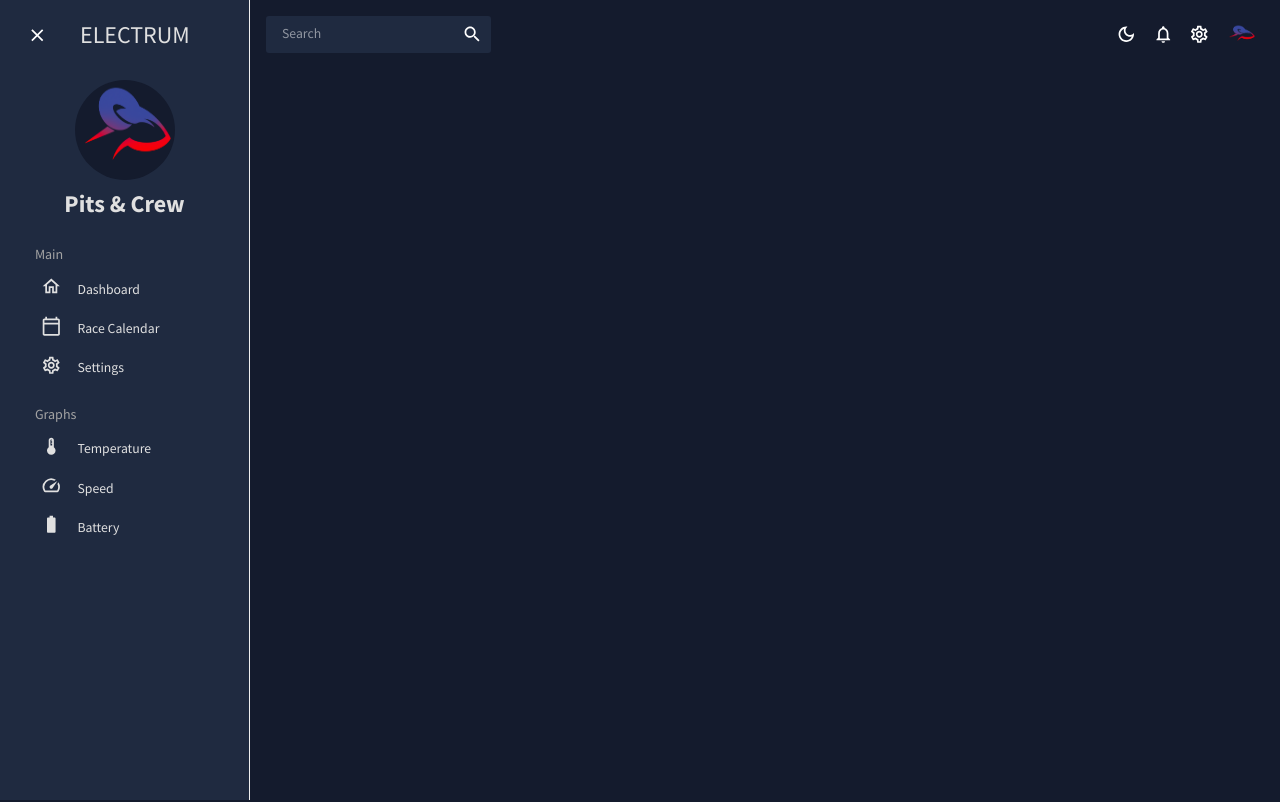
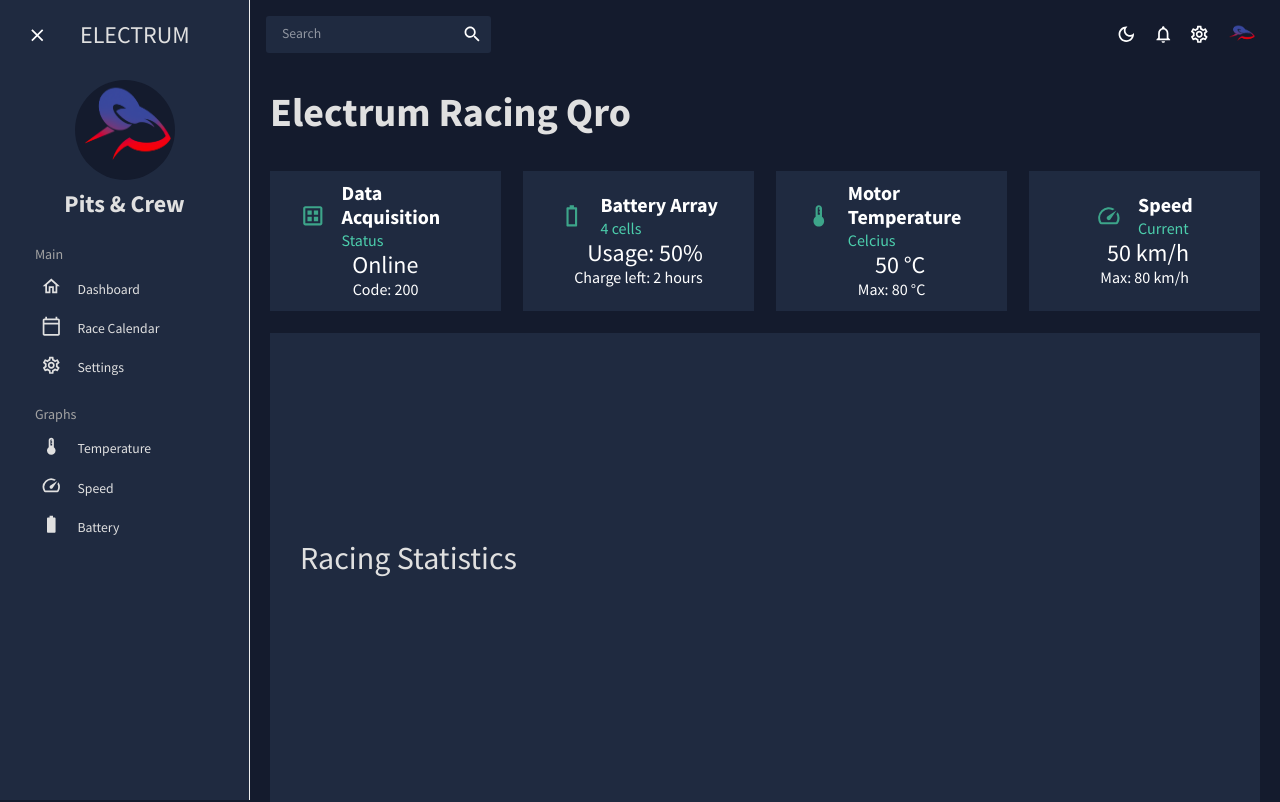
Before and after one commit to salgue441/Electrum-Dashboard, a React (Create React App) app in the folder frontend/: page / in a window 1280 px wide. Shown: the top 802 px of the page. Built offline with nearby package versions, Linux system fonts and the light colour scheme.

Commit message:
Implemented dashboard view

```diff
--- a/frontend/src/App.js
+++ b/frontend/src/App.js
@@ -4,6 +4,9 @@ import { Routes, Route } from "react-router-dom"
 // Components
 import { SidebarContextProvider } from "./Components/Sidebar/sidebarContext"
 import Topbar from "./Components/Topbar/Topbar"
+
+// Views
+import Dashboard from "./Views/Dashboard/Dashboard"
 
 // Themes
 import { CssBaseline, ThemeProvider } from "@mui/material"
@@ -29,6 +32,13 @@ const App = () => {
           <div style={{ height: "100%", width: "100%" }}>
             <main>
               <Topbar />
+
+              <Routes>
+                <Route path="/" element={
+                  <Dashboard />
+                } />
+
+              </Routes>
             </main>
           </div>
         </SidebarContextProvider>
--- a/frontend/src/Components/StatBox/StatBox.jsx
+++ b/frontend/src/Components/StatBox/StatBox.jsx
@@ -1,26 +1,18 @@
-// mui components
 import { Box, Typography, useTheme } from "@mui/material"
-
-// theme
 import { tokens } from "../../theme"
 
-/**
- * @brief
- * Stats component for the dashboard
- * @param {Object} props
- * @returns {JSX.Element} Stats component
- */
 const StatBox = ({ title, subtitle, icon, progress, left }) => {
   const theme = useTheme()
   const colors = tokens(theme.palette.mode)
 
   return (
-    <Box width="100%" m="0 30px">
     <Box
+      width="100%"
+      m="0 30px"
+      borderRadius="20px"
       display="flex"
       justifyContent="space-between"
       alignItems="center"
-        // responsive
       sx={{
         "@media (max-width: 1500px)": {
           flexDirection: "column",
@@ -44,45 +36,33 @@ const StatBox = ({ title, subtitle, icon, progress, left }) => {
         },
       }}
     >
+      <Box display="flex" alignItems="center">
+        {icon}
         <Box
+          display="flex"
+          flexDirection="column"
+          ml={2}
           sx={{
-            "@media (max-width: 1500px)": {
-              display: "none",
-            },
-
             "@media (max-width: 900px)": {
-              display: "none",
-            },
-
-            "@media screen and (max-width: 768px)": {
-              display: "none",
+              alignItems: "center",
+              textAlign: "center",
             },
           }}
         >
-          {icon}
-          <Typography
-            variant="h4"
-            fontWeight="bold"
-            sx={{
-              color: colors.grey[100],
-              "@media (max-width: 1500px)": {
-                fontSize: "1.2rem",
-              },
-
-              "@media (max-width: 900px)": {
-                fontSize: "2rem",
-              },
-
-              "@media (max-width: 600px)": {
-                fontSize: "1rem",
-                m: "0 10px",
-              },
-            }}
-          >
+          <Typography variant="h4" fontWeight="bold">
             {title}
           </Typography>
+          <Typography variant="h5" sx={{ color: colors.greenAccent[500] }}>
+            {subtitle}
+          </Typography>
         </Box>
-        <Box>
+      </Box>
+      <Box
+        display="flex"
+        flexDirection="column"
+        justifyContent="center"
+        alignItems="flex-end"
+      >
         <Typography
           variant="h3"
           sx={{
@@ -111,21 +91,6 @@ const StatBox = ({ title, subtitle, icon, progress, left }) => {
         </Typography>
       </Box>
     </Box>
-      <Box display="below" justifyContent="space-between" mt="0px">
-        <Typography
-          variant="h5"
-          sx={{
-            color: colors.greenAccent[500],
-            "@media (max-width: 600px)": {
-              fontSize: "1rem",
-              m: "0 10px",
-            },
-          }}
-        >
-          {subtitle}
-        </Typography>
-      </Box>
-    </Box>
   )
 }
 
--- /dev/null
+++ b/frontend/src/Views/Dashboard/Dashboard.jsx
@@ -0,0 +1,190 @@
+// mui components
+import { Box, Typography, useTheme } from "@mui/material"
+
+// Mui icons
+import TemperatureOutliend from "@mui/icons-material/ThermostatOutlined"
+import SpeedOutlined from "@mui/icons-material/SpeedOutlined"
+import DatasetOutlined from "@mui/icons-material/DatasetOutlined"
+import { Battery0BarOutlined } from "@mui/icons-material"
+
+// Components
+import Header from "../../Components/Header/Header"
+import StatBox from "../../Components/StatBox/StatBox"
+
+// Theme
+import { tokens } from "../../theme"
+
+/**
+ * @brief
+ * Render the dashboard component of the app
+ * @returns {JSX.Element} - Dashboard component
+ */
+const Dashboard = () => {
+  const theme = useTheme()
+  const colors = tokens(theme.palette.mode)
+
+  return (
+    <Box m="20px">
+      <Box
+        display="flex"
+        justifyContent="space-between"
+        alignItems="center"
+        sx={{
+          "@media (max-width: 600px)": {
+            flexDirection: "column",
+            alignItems: "center",
+          },
+        }}
+      >
+        <Header title="Electrum Racing Qro" subtitle="" />
+      </Box>
+
+      {/* Row #1 */}
+      <Box
+        display="grid"
+        gridTemplateColumns="repeat(12, 1fr)"
+        gridAutoRows="140px"
+        gap="1.4rem"
+        sx={{
+          "@media screen and (max-width: 768px)": {
+            gridTemplateColumns: "repeat(6, 1fr)",
+            gridAutoRows: "140px",
+          },
+        }}
+      >
+        {/* First element */}
+        <Box
+          gridColumn="span 3"
+          backgroundColor={colors.primary[400]}
+          display="flex"
+          justifyContent="center"
+          alignItems="center"
+        >
+          <StatBox
+            title="Data Acquisition"
+            subtitle="Status"
+            progress="Online"
+            left="Code: 200"
+            icon={
+              <DatasetOutlined
+                sx={{ color: colors.greenAccent[600], fontSize: "1.6rem" }}
+              />
+            }
+          />
+        </Box>
+
+        {/* Second element */}
+        <Box
+          gridColumn="span 3"
+          backgroundColor={colors.primary[400]}
+          display="flex"
+          alignItems="center"
+          justifyContent="center"
+        >
+          <StatBox
+            title="Battery Array"
+            subtitle="4 cells"
+            progress="Usage: 50%"
+            left="Charge left: 2 hours"
+            icon={
+              <Battery0BarOutlined
+                sx={{ color: colors.greenAccent[600], fontSize: "1.6rem" }}
+              />
+            }
+          />
+        </Box>
+
+        {/* Third element: Temperature from the engine */}
+        <Box
+          gridColumn="span 3"
+          backgroundColor={colors.primary[400]}
+          display="flex"
+          alignItems="center"
+          justifyContent="center"
+        >
+          <StatBox
+            title="Motor Temperature"
+            subtitle="Celcius"
+            progress="50 °C"
+            left="Max: 80 °C"
+            icon={
+              <TemperatureOutliend
+                sx={{ color: colors.greenAccent[600], fontSize: "1.6rem" }}
+              />
+            }
+          />
+        </Box>
+
+        {/* Fourth element: Velocity */}
+        <Box
+          gridColumn="span 3"
+          backgroundColor={colors.primary[400]}
+          display="flex"
+          alignItems="center"
+          justifyContent="center"
+        >
+          <StatBox
+            title="Speed"
+            subtitle="Current"
+            progress="50 km/h"
+            left="Max: 80 km/h"
+            icon={
+              <SpeedOutlined
+                sx={{ color: colors.greenAccent[600], fontSize: "1.6rem" }}
+              />
+            }
+          />
+        </Box>
+
+        {/* Second row */}
+        <Box
+          gridColumn="span 12"
+          backgroundColor={colors.primary[400]}
+          gridRow="span 4"
+        >
+          <Box
+            mt="25px"
+            p="0 30px"
+            display="flex"
+            justifyContent="space-between"
+            alignItems="center"
+            sx={{
+              "@media (max-width: 600px)": {
+                flexDirection: "column",
+                alignItems: "center",
+              },
+            }}
+          >
+            <Box>
+              <Typography variant="h2" color={colors.grey[100]}>
+                Racing Statistics
+              </Typography>
+            </Box>
+
+            <Box
+              display="flex"
+              alignItems="center"
+              justifyContent="center"
+              sx={{
+                "@media (max-width: 600px)": {
+                  display: "flex",
+                  justifyContent: "center",
+                  alignItems: "center",
+                  flexDirection: "column",
+                  width: "100%",
+                },
+              }}
+            >
+              <canvas id="myChart" width="400" height="400"></canvas>
+            </Box>
+          </Box>
+          {/* First element */}
+        </Box>
+
+        {/* End  */}
+      </Box>
+    </Box>
+  )
+}
+
+export default Dashboard
```
Lines whose indentation alone changed are shown as unchanged.
